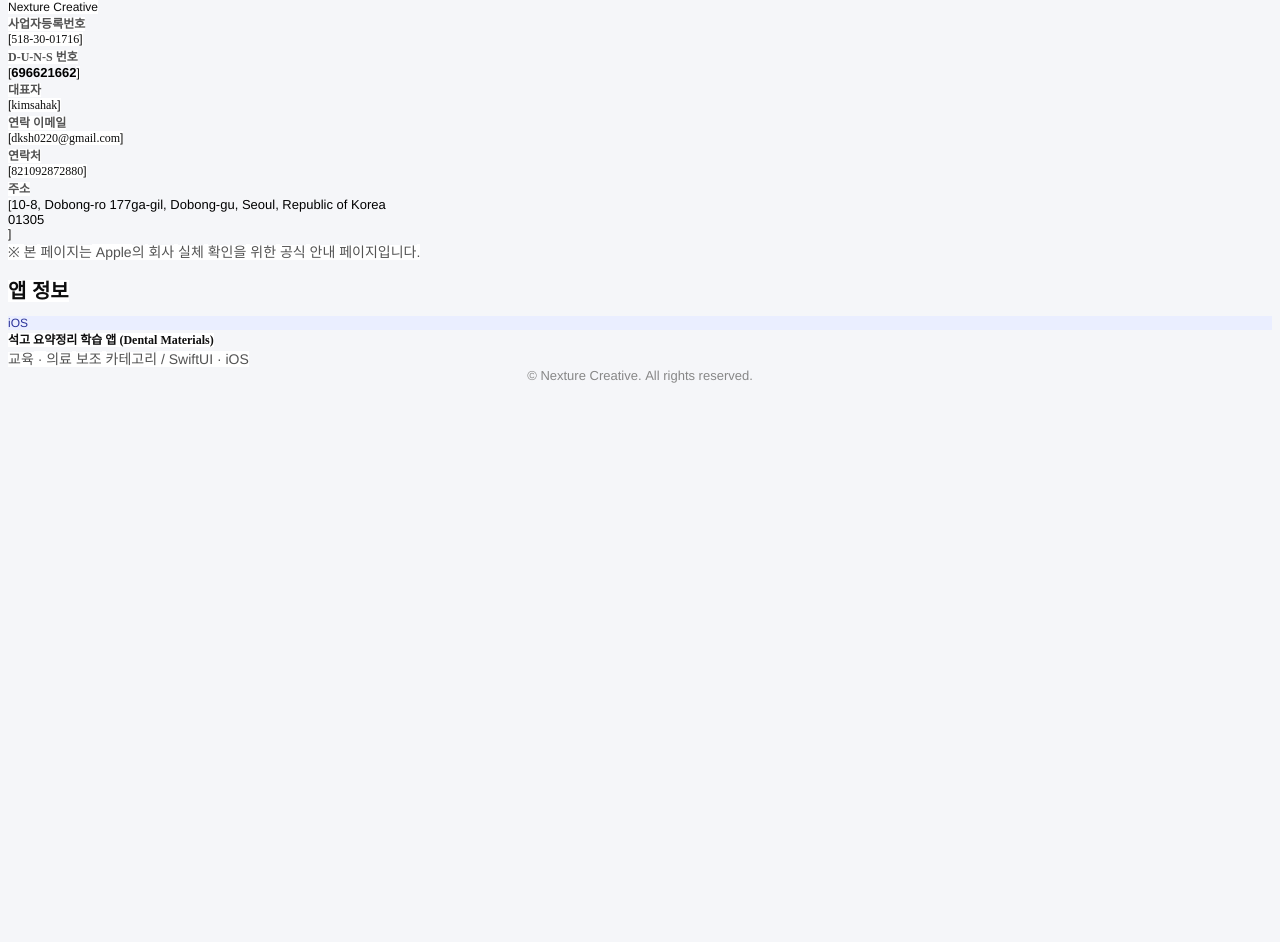
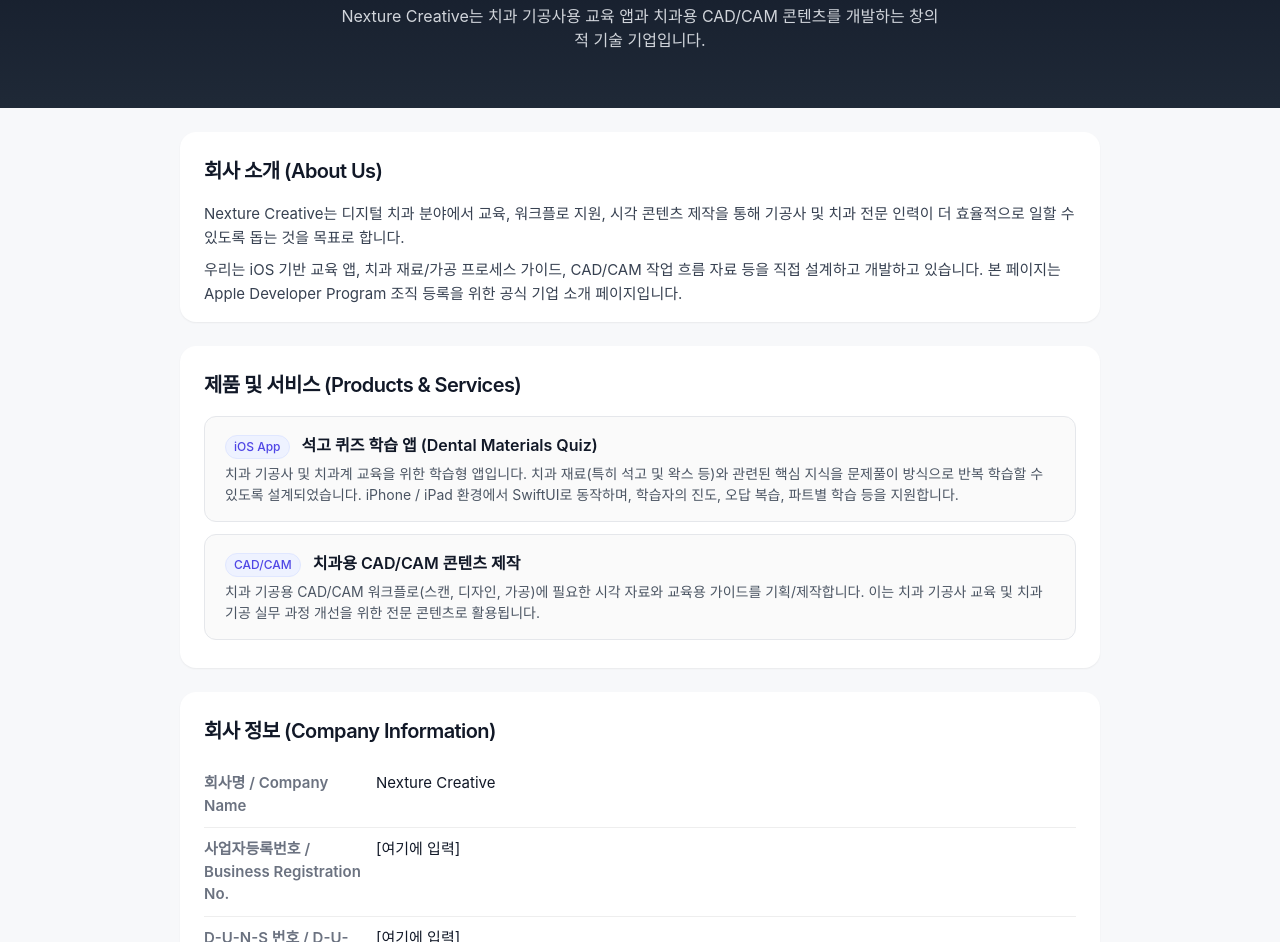
Before and after one commit to kim-sahak/nexturecreative-site, a plain HTML site: page index.html in a window 1280 px wide. Shown: the part 123-1065 px from the top of the page. Before the commit the page ends 800 px from the top, so only its background shows below. Drawn offline with Linux system fonts and the light colour scheme.

Commit message:
Update index.html

```diff
--- a/index.html
+++ b/index.html
@@ -1,63 +1,296 @@
-<!DOCTYPE html PUBLIC "-//W3C//DTD HTML 4.01//EN" "http://www.w3.org/TR/html4/strict.dtd">
-<html>
+<!DOCTYPE html>
+<html lang="ko">
 <head>
-  <meta http-equiv="Content-Type" content="text/html; charset=utf-8">
-  <meta http-equiv="Content-Style-Type" content="text/css">
-  <title></title>
-  <meta name="Description" content="Nexture Creative 공식 회사 소개 페이지 (Apple Developer Program 등록 확인용)">
-  <meta name="Generator" content="Cocoa HTML Writer">
-  <meta name="CocoaVersion" content="2685.1">
-  <style type="text/css">
-    body {background-color: #f5f6f9}
-    p.p2 {margin: 0.0px 0.0px 0.0px 0.0px; font: 12.0px 'Helvetica Neue'; color: #434343; -webkit-text-stroke: #434343}
-    p.p4 {margin: 0.0px 0.0px 0.0px 0.0px; font: 12.0px 'Apple SD Gothic Neo SemiBold'; color: #535353; -webkit-text-stroke: #535353}
-    p.p5 {margin: 0.0px 0.0px 0.0px 0.0px; font: 12.0px 'Helvetica Neue'; color: #0e0e0e; -webkit-text-stroke: #0e0e0e}
-    p.p6 {margin: 0.0px 0.0px 0.0px 0.0px; font: 12.0px 'Apple SD Gothic Neo'; color: #0e0e0e; -webkit-text-stroke: #0e0e0e}
-    p.p7 {margin: 0.0px 0.0px 0.0px 0.0px; font: 12.0px '.SF NS'; color: #535353; -webkit-text-stroke: #535353}
-    p.p8 {margin: 0.0px 0.0px 0.0px 0.0px; font: 13.0px 'Helvetica Neue'}
-    p.p9 {margin: 0.0px 0.0px 0.0px 0.0px; font: 12.0px '.AppleKoreanFont'; color: #535353; -webkit-text-stroke: #535353}
-    p.p10 {margin: 0.0px 0.0px 14.0px 0.0px; font: 14.0px 'Apple SD Gothic Neo'; color: #535353; -webkit-text-stroke: #535353}
-    p.p11 {margin: 0.0px 0.0px 0.0px 0.0px; font: 12.0px 'Helvetica Neue'; color: #2b339b; -webkit-text-stroke: #2b339b; background-color: #eaeeff}
-    p.p12 {margin: 0.0px 0.0px 0.0px 0.0px; font: 12.0px '.SF NS'; color: #0e0e0e; -webkit-text-stroke: #0e0e0e}
-    p.p13 {margin: 0.0px 0.0px 0.0px 0.0px; font: 14.0px 'Helvetica Neue'; color: #535353; -webkit-text-stroke: #535353}
-    p.p14 {margin: 0.0px 0.0px 0.0px 0.0px; text-align: center; font: 13.0px 'Helvetica Neue'; color: #878787; -webkit-text-stroke: #878787}
-    span.s1 {font-kerning: none; background-color: #ffffff}
-    span.s2 {font: 12.0px 'Apple SD Gothic Neo'; font-kerning: none; background-color: #ffffff}
-    span.s3 {font: 20.0px 'Helvetica Neue'; font-kerning: none; background-color: #ffffff}
-    span.s4 {font: 12.0px '.AppleKoreanFont'; font-kerning: none; background-color: #ffffff}
-    span.s5 {font: 12.0px 'Helvetica Neue'; font-kerning: none; background-color: #ffffff}
-    span.s6 {font: 12.0px 'Helvetica Neue'; font-kerning: none; color: #0e0e0e; background-color: #ffffff; -webkit-text-stroke: 0px #0e0e0e}
-    span.s7 {font: 12.0px '.SF NS'; font-kerning: none; background-color: #ffffff}
-    span.s8 {font: 14.0px 'Helvetica Neue'; font-kerning: none; background-color: #ffffff}
-    span.s9 {font-kerning: none}
-    span.s10 {font: 14.0px 'Apple SD Gothic Neo'; font-kerning: none; background-color: #ffffff}
+  <meta charset="UTF-8" />
+  <meta name="viewport" content="width=device-width, initial-scale=1" />
+  <title>Nexture Creative - 공식 웹사이트</title>
+  <meta name="description" content="Nexture Creative 회사 소개 / 제품 / 고객 지원 정보">
+  <style>
+    * { box-sizing: border-box; -webkit-font-smoothing: antialiased; }
+    body {
+      margin: 0;
+      font-family: -apple-system, BlinkMacSystemFont, "Segoe UI", Roboto, "Noto Sans KR", "Helvetica Neue", Arial, sans-serif;
+      color: #111;
+      background-color: #f7f8fa;
+      line-height: 1.5;
+    }
+    header {
+      background: linear-gradient(180deg, #111827 0%, #1f2937 100%);
+      color: #fff;
+      padding: 40px 20px 56px;
+      text-align: center;
+    }
+    header .brand {
+      font-size: 14px;
+      font-weight: 600;
+      letter-spacing: -0.02em;
+      color: #9ca3af;
+      margin-bottom: 8px;
+    }
+    header h1 {
+      margin: 0 0 16px;
+      font-size: 28px;
+      font-weight: 700;
+      letter-spacing: -0.03em;
+      color: #fff;
+    }
+    header p.tagline {
+      margin: 0 auto;
+      max-width: 600px;
+      font-size: 16px;
+      font-weight: 400;
+      color: #d1d5db;
+      line-height: 1.5;
+    }
+
+    main {
+      max-width: 960px;
+      margin: 0 auto;
+      padding: 24px 20px 80px;
+    }
+
+    section {
+      background: #fff;
+      border-radius: 16px;
+      box-shadow: 0 1px 2px rgba(0,0,0,0.06);
+      padding: 24px 24px 16px;
+      margin-bottom: 24px;
+    }
+
+    section h2 {
+      margin: 0 0 16px;
+      font-size: 20px;
+      font-weight: 600;
+      color: #111827;
+      letter-spacing: -0.03em;
+    }
+
+    .row {
+      display: grid;
+      grid-template-columns: 160px 1fr;
+      gap: 12px;
+      padding: 10px 0;
+      border-bottom: 1px solid #eee;
+      font-size: 15px;
+    }
+    .row:last-child {
+      border-bottom: none;
+    }
+    .label {
+      font-weight: 600;
+      color: #6b7280;
+    }
+    .value {
+      color: #111827;
+      word-break: break-word;
+    }
+
+    /* 제품 카드 */
+    .product-card {
+      border: 1px solid #e5e7eb;
+      border-radius: 12px;
+      padding: 16px 20px;
+      background: #fafafa;
+      margin-bottom: 12px;
+    }
+    .product-name {
+      font-size: 16px;
+      font-weight: 600;
+      color: #111827;
+      margin-bottom: 4px;
+    }
+    .product-desc {
+      font-size: 14px;
+      color: #4b5563;
+      line-height: 1.5;
+    }
+    .badge {
+      display: inline-block;
+      font-size: 12px;
+      font-weight: 500;
+      border-radius: 999px;
+      padding: 2px 8px;
+      border: 1px solid #e0e7ff;
+      background: #eef2ff;
+      color: #4f46e5;
+      margin-right: 8px;
+    }
+
+    /* 연락/지원 */
+    .support-note {
+      font-size: 14px;
+      color: #4b5563;
+      line-height: 1.5;
+      margin-top: 8px;
+    }
+    .support-link {
+      color: #2563eb;
+      font-weight: 500;
+      text-decoration: none;
+      word-break: break-word;
+    }
+
+    footer {
+      text-align: center;
+      color: #9ca3af;
+      font-size: 13px;
+      line-height: 1.5;
+      padding: 32px 16px 64px;
+    }
+    footer .corpline {
+      color: #6b7280;
+      font-size: 13px;
+      font-weight: 500;
+    }
+
+    @media (max-width: 560px) {
+      .row {
+        grid-template-columns: 1fr;
+        gap: 4px;
+      }
+      .label {
+        color: #6b7280;
+        font-size: 13px;
+      }
+      .value {
+        font-size: 15px;
+      }
+    }
   </style>
 </head>
 <body>
-<h1 style="margin: 0.0px 0.0px 6.0px 0.0px; font: 28.0px 'Helvetica Neue'; color: #0e0e0e; -webkit-text-stroke: #0e0e0e"><span class="s1"><b>Nexture Creative</b><b></b></span></h1>
-<p class="p2"><span class="s2">공식</span><span class="s1"> </span><span class="s2">회사</span><span class="s1"> </span><span class="s2">소개</span><span class="s1"> </span><span class="s2">페이지</span><span class="s1"> (Apple Developer Program </span><span class="s2">등록</span><span class="s1"> </span><span class="s2">확인용</span><span class="s1">)</span></p>
-<h2 style="margin: 0.0px 0.0px 12.0px 0.0px; font: 20.0px '.AppleKoreanFont'; color: #0e0e0e; -webkit-text-stroke: #0e0e0e"><span class="s1"><b>회사</b></span><span class="s3"><b> </b></span><span class="s1"><b>정보</b><b></b></span></h2>
-<p class="p4"><span class="s4"><b>회사명</b><b></b></span></p>
-<p class="p5"><span class="s1">Nexture Creative</span></p>
-<p class="p4"><span class="s4"><b>사업자등록번호</b><b></b></span></p>
-<p class="p6"><span class="s5">[</span><span class="s1">518-30-01716</span><span class="s5">]</span></p>
-<p class="p7"><span class="s1"><b>D‑U‑N‑S </b></span><span class="s4"><b>번호</b><b></b></span></p>
-<p class="p8"><span class="s6">[</span><b>696621662</b><span class="s6">]</span></p>
-<p class="p4"><span class="s4"><b>대표자</b><b></b></span></p>
-<p class="p6"><span class="s5">[</span><span class="s1">kimsahak</span><span class="s5">]</span></p>
-<p class="p9"><span class="s1"><b>연락</b></span><span class="s7"><b> </b></span><span class="s1"><b>이메일</b><b></b></span></p>
-<p class="p6"><span class="s5">[</span><span class="s1">dksh0220@gmail.com</span><span class="s5">]</span></p>
-<p class="p4"><span class="s4"><b>연락처</b><b></b></span></p>
-<p class="p6"><span class="s5">[</span><span class="s1">821092872880</span><span class="s5">]</span></p>
-<p class="p4"><span class="s4"><b>주소</b><b></b></span></p>
-<p class="p8"><span class="s6">[</span>10-8, Dobong-ro 177ga-gil, Dobong-gu, Seoul, Republic of Korea</p>
-<p class="p8">01305</p>
-<p class="p5"><span class="s1">]</span></p>
-<p class="p10"><span class="s8">※ </span><span class="s1">본</span><span class="s8"> </span><span class="s1">페이지는</span><span class="s8"> Apple</span><span class="s1">의</span><span class="s8"> </span><span class="s1">회사</span><span class="s8"> </span><span class="s1">실체</span><span class="s8"> </span><span class="s1">확인을</span><span class="s8"> </span><span class="s1">위한</span><span class="s8"> </span><span class="s1">공식</span><span class="s8"> </span><span class="s1">안내</span><span class="s8"> </span><span class="s1">페이지입니다</span><span class="s8">.</span></p>
-<h2 style="margin: 0.0px 0.0px 12.0px 0.0px; font: 20.0px '.AppleKoreanFont'; color: #0e0e0e; -webkit-text-stroke: #0e0e0e"><span class="s1"><b>앱</b></span><span class="s3"><b> </b></span><span class="s1"><b>정보</b><b></b></span></h2>
-<p class="p11"><span class="s9">iOS</span></p>
-<p class="p12"><span class="s4"><b>석고</b></span><span class="s1"><b> </b></span><span class="s4"><b>요약정리</b></span><span class="s1"><b> </b></span><span class="s4"><b>학습</b></span><span class="s1"><b> </b></span><span class="s4"><b>앱</b></span><span class="s1"><b> (Dental Materials)</b><b></b></span></p>
-<p class="p13"><span class="s10">교육</span><span class="s1"> · </span><span class="s10">의료</span><span class="s1"> </span><span class="s10">보조</span><span class="s1"> </span><span class="s10">카테고리</span><span class="s1"> / SwiftUI · iOS</span></p>
-<p class="p14"><span class="s9">© Nexture Creative. All rights reserved.</span></p>
+
+  <!-- HERO / 회사 첫인상 -->
+  <header>
+    <div class="brand">Nexture Creative</div>
+    <h1>치과 기술 교육과 디지털 워크플로를 만드는 회사</h1>
+    <p class="tagline">
+      Nexture Creative는 치과 기공사용 교육 앱과 치과용 CAD/CAM 콘텐츠를 개발하는 창의적 기술 기업입니다.
+    </p>
+  </header>
+
+  <main>
+
+    <!-- 회사 소개 -->
+    <section aria-labelledby="about">
+      <h2 id="about">회사 소개 (About Us)</h2>
+      <p style="font-size:15px; color:#374151; line-height:1.6; margin:0 0 8px;">
+        Nexture Creative는 디지털 치과 분야에서 교육, 워크플로 지원, 시각 콘텐츠 제작을 통해
+        기공사 및 치과 전문 인력이 더 효율적으로 일할 수 있도록 돕는 것을 목표로 합니다.
+      </p>
+      <p style="font-size:15px; color:#374151; line-height:1.6; margin:0;">
+        우리는 iOS 기반 교육 앱, 치과 재료/가공 프로세스 가이드, CAD/CAM 작업 흐름 자료 등을
+        직접 설계하고 개발하고 있습니다. 본 페이지는 Apple Developer Program 조직 등록을 위한
+        공식 기업 소개 페이지입니다.
+      </p>
+    </section>
+
+    <!-- 제품 / 서비스 -->
+    <section aria-labelledby="products">
+      <h2 id="products">제품 및 서비스 (Products & Services)</h2>
+
+      <div class="product-card">
+        <div class="product-name">
+          <span class="badge">iOS App</span>
+          석고 퀴즈 학습 앱 (Dental Materials Quiz)
+        </div>
+        <div class="product-desc">
+          치과 기공사 및 치과계 교육을 위한 학습형 앱입니다.
+          치과 재료(특히 석고 및 왁스 등)와 관련된 핵심 지식을
+          문제풀이 방식으로 반복 학습할 수 있도록 설계되었습니다.
+          iPhone / iPad 환경에서 SwiftUI로 동작하며,
+          학습자의 진도, 오답 복습, 파트별 학습 등을 지원합니다.
+        </div>
+      </div>
+
+      <div class="product-card">
+        <div class="product-name">
+          <span class="badge">CAD/CAM</span>
+          치과용 CAD/CAM 콘텐츠 제작
+        </div>
+        <div class="product-desc">
+          치과 기공용 CAD/CAM 워크플로(스캔, 디자인, 가공)에 필요한 시각 자료와
+          교육용 가이드를 기획/제작합니다.
+          이는 치과 기공사 교육 및 치과기공 실무 과정 개선을 위한
+          전문 콘텐츠로 활용됩니다.
+        </div>
+      </div>
+    </section>
+
+    <!-- 회사 정보 -->
+    <section aria-labelledby="company-info">
+      <h2 id="company-info">회사 정보 (Company Information)</h2>
+
+      <div class="row">
+        <div class="label">회사명 / Company Name</div>
+        <div class="value">Nexture Creative</div>
+      </div>
+
+      <div class="row">
+        <div class="label">사업자등록번호 / Business Registration No.</div>
+        <div class="value">[여기에 입력]</div>
+      </div>
+
+      <div class="row">
+        <div class="label">D-U-N-S 번호 / D-U-N-S Number</div>
+        <div class="value">[여기에 입력]</div>
+      </div>
+
+      <div class="row">
+        <div class="label">대표자 / Representative</div>
+        <div class="value">김사학</div>
+      </div>
+
+      <div class="row">
+        <div class="label">설립지 / Location</div>
+        <div class="value">Seoul, Republic of Korea</div>
+      </div>
+    </section>
+
+    <!-- 고객 지원 / 연락 -->
+    <section aria-labelledby="contact">
+      <h2 id="contact">지원 및 문의 (Support & Contact)</h2>
+
+      <div class="row">
+        <div class="label">문의 이메일 / Contact Email</div>
+        <div class="value">
+          <a class="support-link" href="mailto:dksh0220@gmail.com">dksh0220@gmail.com</a>
+        </div>
+      </div>
+
+      <div class="row">
+        <div class="label">지원 URL / Support URL</div>
+        <div class="value">
+          <a class="support-link" href="mailto:dksh0220@gmail.com">
+            고객 지원 및 기술 지원은 이메일을 통해 제공됩니다.
+          </a>
+        </div>
+      </div>
+
+      <p class="support-note">
+        Nexture Creative는 고객 및 파트너의 문의에 대해 이메일을 통해 직접 응답합니다.
+        앱 기능 관련 지원, 계정 전환 관련 문의 등은 위의 연락 채널을 통해 처리됩니다.
+        (This contact channel is actively monitored and serves as the primary support URL.)
+      </p>
+    </section>
+
+  </main>
+
+  <footer>
+    <div class="corpline">
+      Nexture Creative &middot; Seoul, Republic of Korea
+    </div>
+    <div style="margin-top:6px;">
+      사업자등록번호 / Business Registration No.: [여기에 입력] <br/>
+      D-U-N-S: [여기에 입력]
+    </div>
+    <div style="margin-top:12px;">
+      © <span id="year"></span> Nexture Creative. All rights reserved.
+    </div>
+  </footer>
+
+  <script>
+    document.getElementById('year').textContent = new Date().getFullYear();
+  </script>
 </body>
 </html>
```
